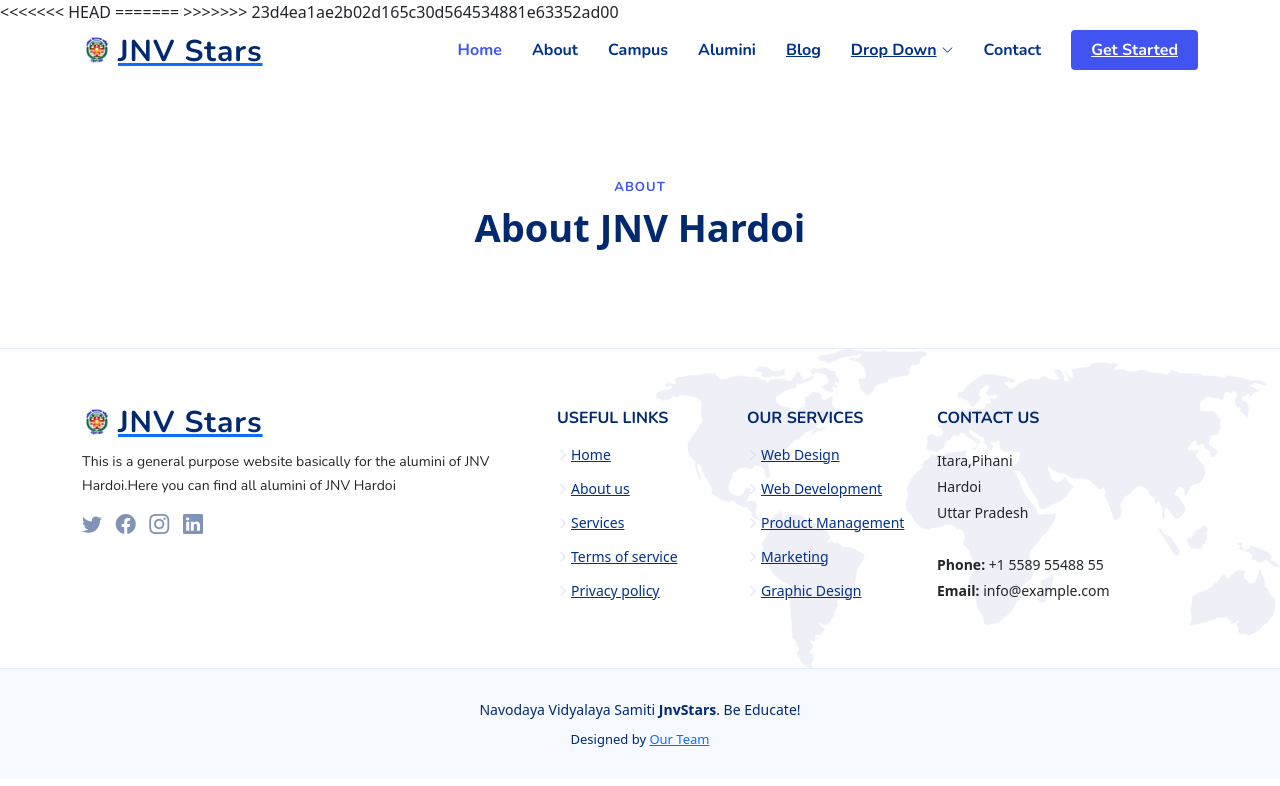
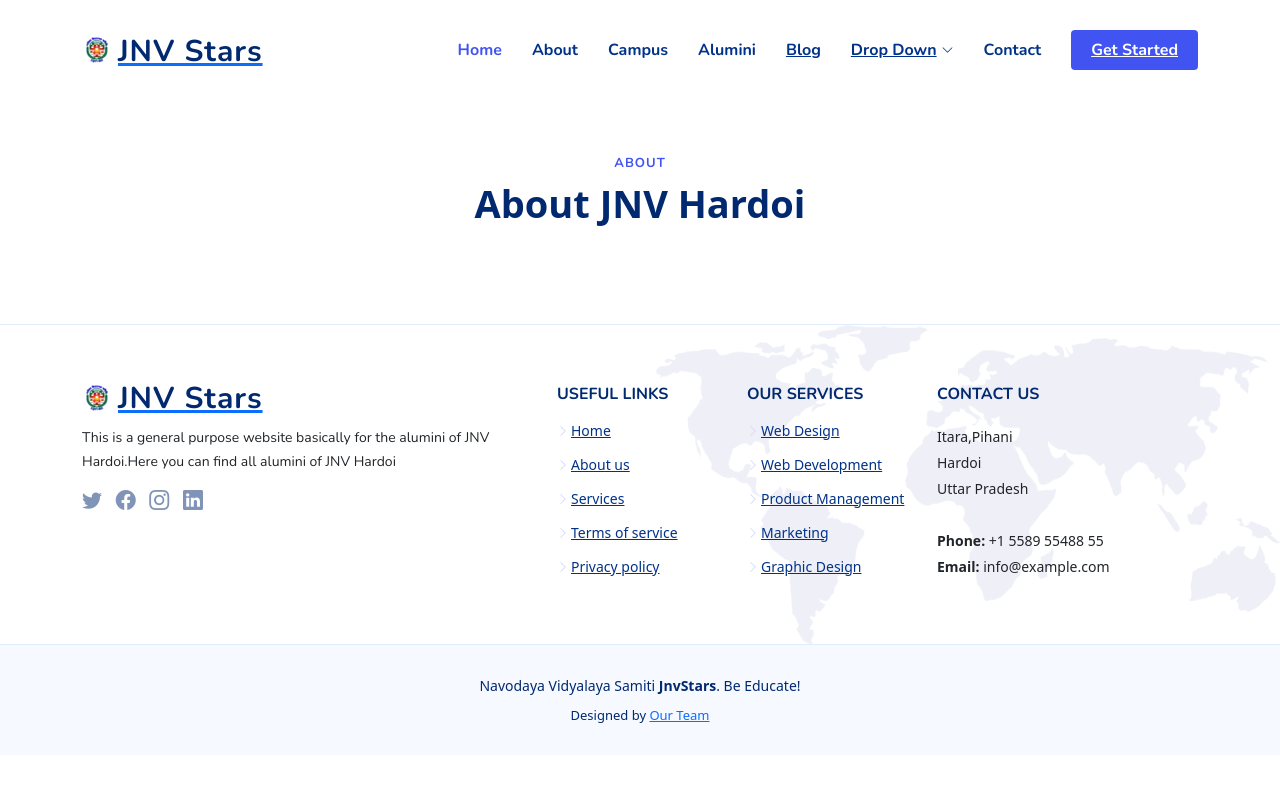
Before and after one commit to durgesh2001/JNV-Stars, a Django app: page /about/ in a window 1280 px wide. Shown: the top 786 px of the page. Run offline with Django 3.2, Linux system fonts and the light colour scheme; some libraries are stand-ins or nearby versions.

Commit message:
Merging the code

```diff
--- a/templates/main.html
+++ b/templates/main.html
@@ -34,14 +34,11 @@
   <link href="{% static 'css/alumini.css' %}" rel="stylesheet" />
   <link href="{% static 'css/card.css' %}" rel="stylesheet" />
   <link href="{% static 'css/style.css' %}" rel="stylesheet">
-<<<<<<< HEAD
 
   <!-- Bootstrap CSS -->
   <link href="https://cdn.jsdelivr.net/npm/bootstrap@5.0.1/dist/css/bootstrap.min.css" rel="stylesheet" integrity="sha384-+0n0xVW2eSR5OomGNYDnhzAbDsOXxcvSN1TPprVMTNDbiYZCxYbOOl7+AMvyTG2x" crossorigin="anonymous">
 
-=======
   <link href="{% static 'css/corousel.css' %}" rel="stylesheet" />
->>>>>>> 23d4ea1ae2b02d165c30d564534881e63352ad00
 
   <!-- =======================================================
   * Template Name: FlexStart - v1.3.0
```
